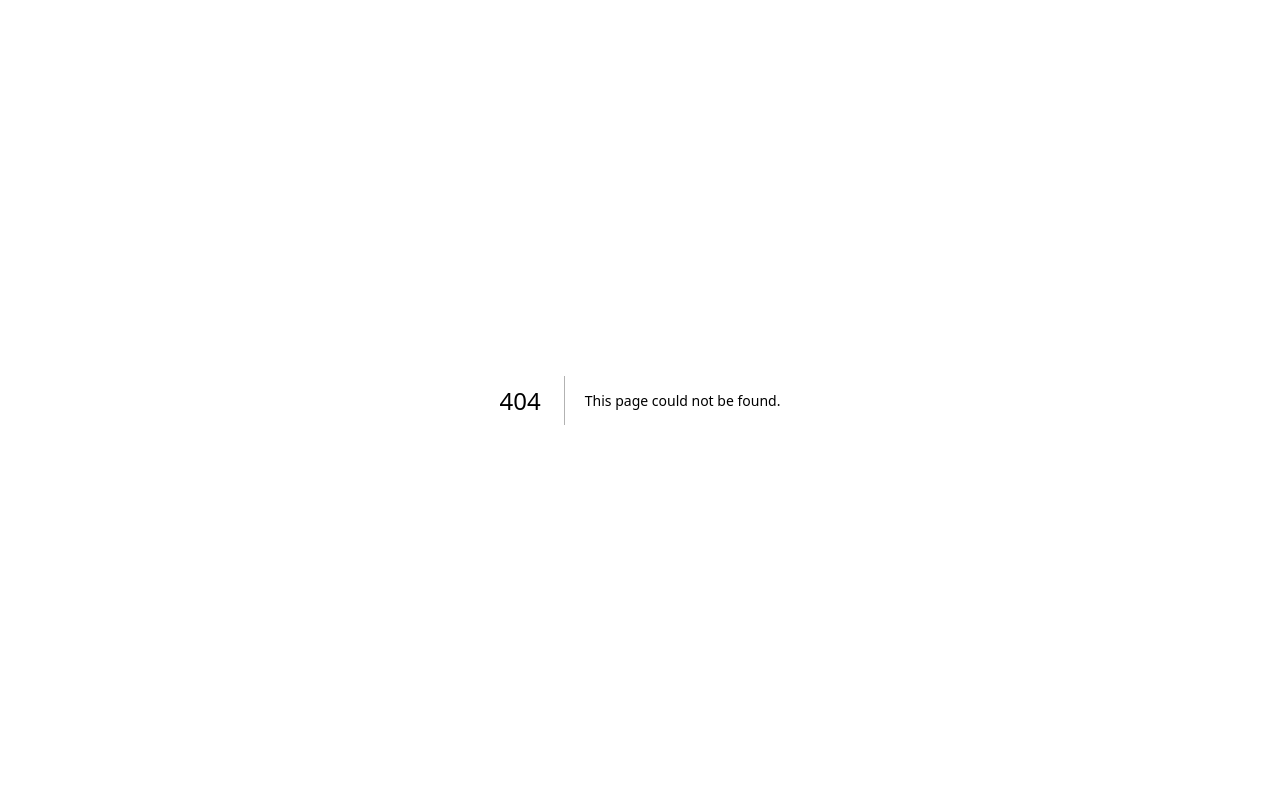
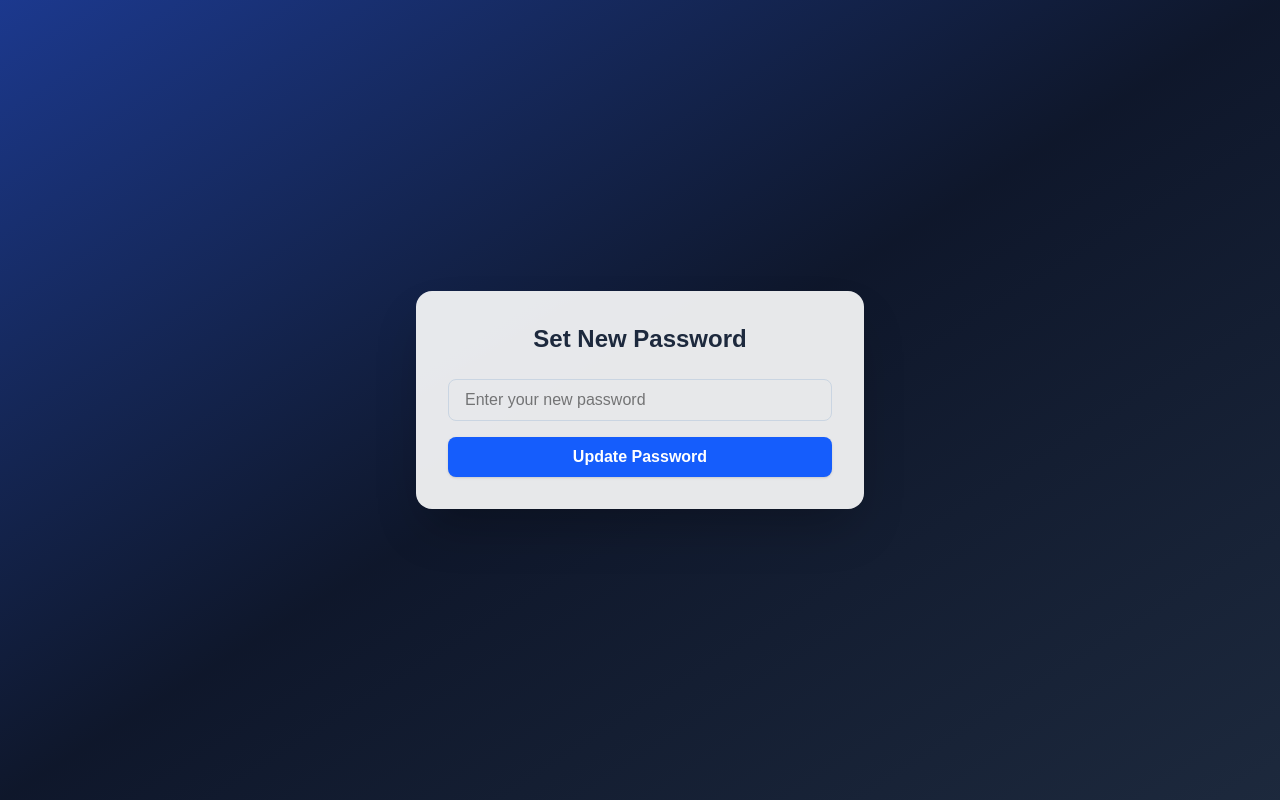
Before and after one commit to Accretionz/reforge, a Next.js app: page /passwordReset in a window 1280 px wide. Before the commit this address had no page. Built offline with nearby package versions, Linux system fonts and the light colour scheme; no server answers.

Commit message:
password reset

```diff
--- /dev/null
+++ b/src/app/passwordReset/page.jsx
@@ -0,0 +1,64 @@
+"use client";
+import { useState } from "react";
+import supabase from "@/utils/supabase/supabaseClient";
+
+export default function PasswordResetPage() {
+  const [password, setPassword] = useState("");
+  const [status, setStatus] = useState(null);
+  const [loading, setLoading] = useState(false);
+
+  const handlePasswordReset = async (e) => {
+    e.preventDefault();
+    setLoading(true);
+    setStatus(null);
+
+    const { error } = await supabase.auth.updateUser({ password });
+    if (error) {
+      setStatus({ type: "error", message: error.message });
+    } else {
+      setStatus({
+        type: "success",
+        message: "Password updated! You can now log in with your new password.",
+      });
+    }
+    setLoading(false);
+  };
+
+  return (
+    <div className="min-h-screen flex items-center justify-center bg-gradient-to-br from-blue-900 via-slate-900 to-slate-800 px-4">
+      <form
+        onSubmit={handlePasswordReset}
+        className="bg-white/90 rounded-2xl shadow-2xl p-8 max-w-md w-full flex flex-col items-center"
+      >
+        <h2 className="text-2xl font-bold text-slate-800 mb-6">
+          Set New Password
+        </h2>
+        <input
+          type="password"
+          required
+          minLength={6}
+          placeholder="Enter your new password"
+          className="mb-4 px-4 py-2 rounded-lg border border-slate-300 w-full focus:outline-none focus:ring-2 focus:ring-blue-400 text-black"
+          value={password}
+          onChange={(e) => setPassword(e.target.value)}
+        />
+        <button
+          type="submit"
+          disabled={loading}
+          className="bg-blue-600 hover:bg-blue-700 text-white px-6 py-2 rounded-lg font-semibold shadow transition w-full"
+        >
+          {loading ? "Updating..." : "Update Password"}
+        </button>
+        {status && (
+          <div
+            className={`mt-4 text-center ${
+              status.type === "error" ? "text-red-600" : "text-green-600"
+            }`}
+          >
+            {status.message}
+          </div>
+        )}
+      </form>
+    </div>
+  );
+}
```
